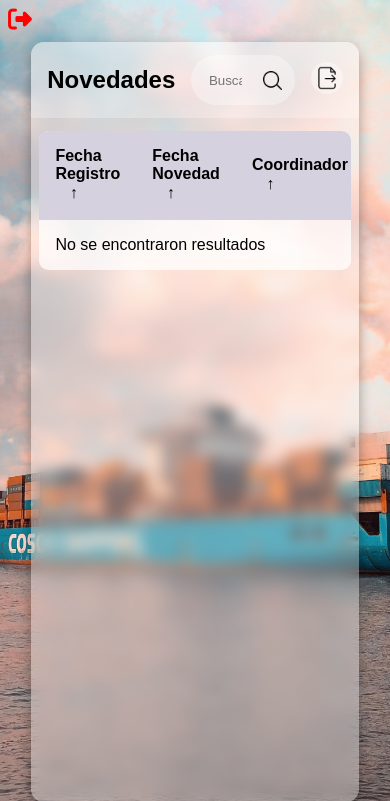
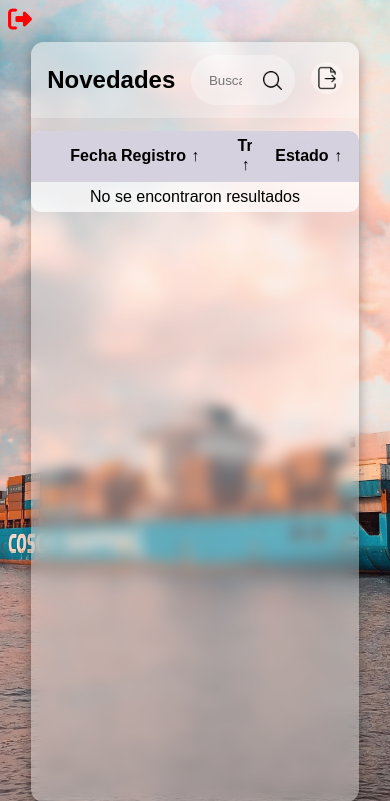
Before and after one commit to DuvanBonilla/reclamos_nomina, a PHP site: page /allNovedades.php in a window 390 px wide. Shown: the top 801 px of the page. Run offline with PHP 8.4, Linux system fonts and the light colour scheme; a user stored in the database is signed in; data comes from the database, SQL or seed files in the repository; data that the repository does not hold is empty.

Commit message:
se cambio el boton de estado por icons

```diff
--- a/model/val_allNovedad.php
+++ b/model/val_allNovedad.php
@@ -52,16 +52,23 @@ try {
                     echo "<td><button class='popup-button update-approvedN-button' data-estado='" . $fila['estado'] . "' data-id_aprobacionN='" . $fila['id_aprobacionN'] . "' data-id='" . $fila['id'] . "' $disabledN style='background-color: red;'><strong>" . $fila['estado_aprobado_area'] . "</strong></button></td>";
                 }
                 // ---------------------------------------------------------- ---------------------------------------------------------- ------------------------------------------------------------------------------------------------------------
+                // if ($fila["estado"] == "pendiente") {
+                //     echo "<td><button class='popup-button ' style='background-color: red;'><strong>" . $fila['estado'] . "</strong></button></td>";
+                // } else if ($fila["estado"] == "proceso") {
+                //     echo "<td><button class='popup-button ' style='background-color: #ffdf00;'><strong>" . $fila['estado'] . "</strong></button></td>";
+                // } else if ($fila["estado"] == "terminado") {
+                //     echo "<td><button class='popup-button ' style='background-color: #00a135;'><strong>" . $fila['estado'] . "</strong></button></td>";
+                // }
                 if ($fila["estado"] == "pendiente") {
-                    echo "<td><button class='popup-button ' style='background-color: red;'><strong>" . $fila['estado'] . "</strong></button></td>";
+                    echo "<td><button class='popup-button' style='background-color: #FF0000;'><i class='fa solid fa-xmark fa-beat'></i></button></td>";
                 } else if ($fila["estado"] == "proceso") {
-                    echo "<td><button class='popup-button ' style='background-color: #ffdf00;'><strong>" . $fila['estado'] . "</strong></button></td>";
+                    echo "<td><button class='popup-button ' style='background-color: #ffdf00;'><i class='fas fa-spinner fa-spin'></i></button></td>";
                 } else if ($fila["estado"] == "terminado") {
-                    echo "<td><button class='popup-button ' style='background-color: #00a135;'><strong>" . $fila['estado'] . "</strong></button></td>";
+                    echo "<td><button class='popup-button ' style='background-color: #00a135;'><i class='fas fa-check fa-beat'></i></button></td>";
                 }
                 // ---------------------------------------------------------- ---------------------------------------------------------- ------------------------------------------------------------------------------------------------------------
                 // eliminar novedad
-                echo "<td><button class='popup-button update-delete-button' data-id='" . $fila['id'] . "' style='background-color: red;'><i class='fas fa-trash-alt'></i> </button></td>";
+                echo "<td><button class='popup-button update-delete-button' data-id='" . $fila['id'] . "' style='background-color: red;'><i class='fas fa-trash-alt fa-shake'></i> </button></td>";
                 // ---------------------------------------------------------- ---------------------------------------------------------- ------------------------------------------------------------------------------------------------------------
             }
         } else {
--- a/view/allNovedades.php
+++ b/view/allNovedades.php
@@ -21,6 +21,7 @@ if ($_SESSION['rol'] != 1 && $_SESSION['rol'] != 3 && $_SESSION['rol'] != 4) {
     <title>Consultar novedades</title>
     <link rel="stylesheet" href="https://use.fontawesome.com/releases/v6.4.2/css/all.css" integrity="..." crossorigin="anonymous">
     <link rel="stylesheet" type="text/css" href="css/allNovedades.css" />
+
 </head>
 
 <body>
@@ -68,6 +69,11 @@ if ($_SESSION['rol'] != 1 && $_SESSION['rol'] != 3 && $_SESSION['rol'] != 4) {
                 </tbody>
             </table>
         </section>
+
+        <!-- <div id="popup" class="popup">
+            Contenido del pop-up grande aquí...
+        </div> -->
+
     </main>
 
     <script src="https://ajax.googleapis.com/ajax/libs/jquery/3.5.1/jquery.min.js"></script>
@@ -75,6 +81,8 @@ if ($_SESSION['rol'] != 1 && $_SESSION['rol'] != 3 && $_SESSION['rol'] != 4) {
     <script src="../controller/js/captureApprovedNomina.js"></script>
     <script src="../controller/js/capureDelete.js"></script>
     <script src="../controller/js/allNovedades.js"></script>
+    <script src="../controller/js/popUp_novedades.js"></script>
+
 </body>
 
 </html>
--- a/view/css/allNovedades.css
+++ b/view/css/allNovedades.css
@@ -90,7 +90,6 @@ tr.selected {
 
   margin: 0.8rem auto;
   border-radius: 0.6rem;
-
   overflow: auto;
   overflow: overlay;
 }
@@ -400,3 +399,42 @@ tbody td.active {
 .popup-button:hover {
   background-color: #2093bf;
 }
+/* Estilos para tablet y dispositivos móviles */
+@media only screen and (max-width: 768px) {
+  .table__body {
+    width: 100%;
+  }
+
+  thead th span.icon-arrow {
+    margin-left: 0rem;
+    width: 0rem;
+  }
+
+  table,
+  th,
+  td {
+    padding: 6px;
+    text-align: center;
+  }
+  /* Ocultar todas las columnas excepto las tres que deseas mostrar */
+  table th,
+  table td {
+    display: none;
+  }
+  /* Mostrar solo las columnas que deseas en dispositivos móviles */
+  table th:nth-child(1),
+  table td:nth-child(1),
+  table th:nth-child(5),
+  table td:nth-child(5),
+  table th:nth-child(11),
+  table td:nth-child(11) {
+    display: table-cell;
+  }
+  /* Ajustar el ancho de la columna 5 en dispositivos móviles */
+  table th:nth-child(5),
+  table td:nth-child(5) {
+    width: 20px !important;
+    max-width: 20px !important;
+    /* background-color: red; */
+  }
+}
```
